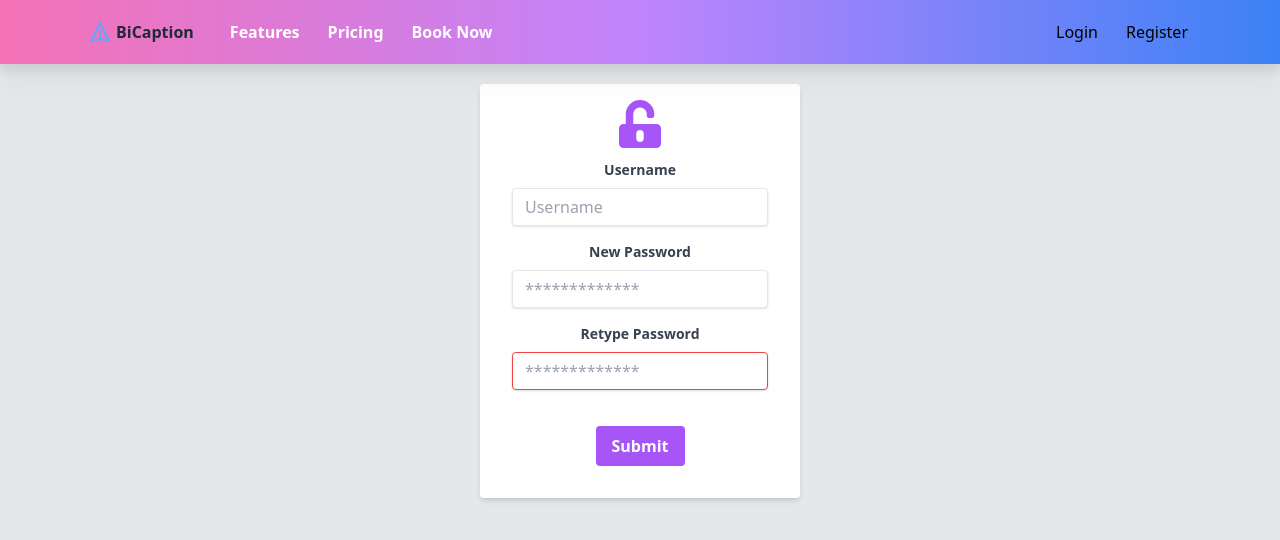
After one commit to akrhythm20/biCaption, a Django app: page /forgotpassword in a window 1280 px wide. The commit adds this page. Shown: the top 540 px of the page. Run offline with Django 4.2, Linux system fonts and the light colour scheme; parts of the project's set-up code (start-up, migrations or seed data) failed here and were passed over; some libraries are stand-ins or nearby versions.

Commit message:
Handling Forgot password

```diff
--- a/PhotoHub/Hub/urls.py
+++ b/PhotoHub/Hub/urls.py
@@ -10,6 +10,7 @@ urlpatterns = [
     path('role', views.role, name='role'),
     path('profile<str:af>', views.profile, name='profile'),
     path('logout', views.logoutUser, name='logout'),
+    path('forgotpassword', views.forgotpassword, name='forgotpassword'),
     path('editProfile', views.editProfile, name='editProfile'),
     path('category', views.category, name="category"),
     path('allfromCat/<str:cat>', views.allfromCat, name="allfromCat"),
--- a/PhotoHub/Hub/views.py
+++ b/PhotoHub/Hub/views.py
@@ -152,6 +152,16 @@ def profile(request, af):
              }
         return render(request, 'profile.html', context)
 
+def forgotpassword(request):
+   if request.method == 'POST':
+      uname = request.POST.get('uname')
+      pass1 = request.POST.get('password1')
+      pass2 = request.POST.get('password2')
+
+      #Validation logic
+      return HttpResponse('Password updated successfully!')
+
+   return render(request, 'forgotpassword.html')
 
 def fetch_incoming_appointments(appointments):
     incoming_appointments = []
--- a/PhotoHub/templates/account/login.html
+++ b/PhotoHub/templates/account/login.html
@@ -86,7 +86,7 @@
                                     Password
                                 </div>
                                 <div>
-                                    <a href="{% url 'account_reset_password' %}" class="text-xs font-display font-semibold text-indigo-600 hover:text-indigo-800
+                                    <a href="/forgotpassword" class="text-xs font-display font-semibold text-indigo-600 hover:text-indigo-800
                                         cursor-pointer">
                                         Forgot Password?
                                     </a>
--- /dev/null
+++ b/PhotoHub/templates/forgotpassword.html
@@ -0,0 +1,158 @@
+<!DOCTYPE html>
+<html lang="en">
+
+<head>
+    <meta charset="UTF-8">
+    <meta http-equiv="X-UA-Compatible" content="IE=edge">
+    <meta name="viewport" content="width=device-width, initial-scale=1.0">
+    <title>Forgot Password</title>
+    <script src="https://cdn.tailwindcss.com"></script>
+    <link rel="stylesheet" href="https://use.fontawesome.com/releases/v5.15.4/css/all.css" integrity="sha384-DyZ88mC6Up2uqS4h/KRgHuoeGwBcD4Ng9SiP4dIRy0EXTlnuz47vAwmeGwVChigm" crossorigin="anonymous">
+</head>
+
+<body class="bg-gray-200">
+    <nav class="bg-gradient-to-r from-pink-400 via-purple-400 to-blue-500 hover:drop-shadow-xl">
+        <div class="max-w-6xl mx-auto px-4">
+            <div class="flex justify-between">
+
+                <div class="flex space-x-4">
+                    <!-- logo -->
+                    <div>
+                        <a href="#" class="flex items-center py-5 px-2 text-gray-700 hover:text-gray-900">
+                            <svg class="h-6 w-6 mr-1 text-blue-400" xmlns="http://www.w3.org/2000/svg" fill="none"
+                                viewBox="0 0 24 24" stroke="currentColor">
+                                <path stroke-linecap="round" stroke-linejoin="round" stroke-width="2"
+                                    d="M12 19l9 2-9-18-9 18 9-2zm0 0v-8" />
+                            </svg>
+                            <span class="font-extrabold text-gray-800">BiCaption</span>
+                        </a>
+                    </div>
+
+                    <!-- primary nav -->
+                    <div class="hidden md:flex items-center space-x-1">
+
+                        <a href="#"
+                            class="py-5 px-3 text-white tracking-normal hover:tracking-wide hover:drop-shadow-lg"><strong>Features</strong></a>
+                        <a href="#"
+                            class="py-5 px-3 text-white tracking-normal hover:tracking-wide hover:drop-shadow-lg"><strong>Pricing</strong></a>
+                        {% if request.user.is_authenticated%}
+                        {% if role == 'Photographer' %}
+                        <a href="/blog/{{id}}"
+                            class="py-5 px-3 text-white tracking-normal hover:tracking-wide hover:drop-shadow-lg"><strong>Blog</strong></a>
+                        {% endif %}
+                        {% if role == 'Customer'%}
+                        <a href="/category"
+                            class="py-5 px-3 text-white tracking-normal hover:tracking-wide hover:drop-shadow-lg"><strong>Book
+                                Now</strong></a>
+                        {% endif %}
+
+                        {% else %}
+                        <a href="/accounts/login"
+                            class="py-5 px-3 text-white tracking-normal hover:tracking-wide hover:drop-shadow-lg"><strong>Book
+                                Now</strong></a>
+                        {% endif %}
+                    </div>
+                </div>
+
+                <!-- secondary nav -->
+                <div class="hidden md:flex  items-center space-x-1">
+                    {% if request.user.is_authenticated %}
+                    <nav :class="{'flex': open, 'hidden': !open}"
+                        class="flex-col flex-grow pb-4 md:pb-0 hidden md:flex md:justify-end md:flex-row">
+                        <div @click.away="open = false" class="relative" x-data="{ open: false }">
+                            <button @click="open = !open"
+                                class="flex flex-row items-center space-x-2 w-full px-3 py-2 mt-2 text-sm font-semibold text-left bg-transparent  md:w-auto md:inline md:mt-0 md:ml-4 focus:outline-none">
+                                <span style="color: rgb(6, 90, 90); font-size: medium;"><span
+                                        style="font-family:-apple-system, BlinkMacSystemFont, 'Segoe UI', Roboto, Oxygen, Ubuntu, Cantarell, 'Open Sans', 'Helvetica Neue', sans-serif; color: rgb(9, 171, 192);">Hi</span>
+                                    {{request.user}}</span>
+                                <img class="inline ml-3 h-6 w-6 rounded-full absolute border border-blue-500 border-3
+                      " style="z-index: 1000;" src="/media/{{image}}" />
+                                <svg fill="currentColor" viewBox="0 0 20 20"
+                                    :class="{'rotate-180': open, 'rotate-0': !open}"
+                                    class="inline w-16 h-4 transition-transform duration-200 transform">
+                                    <path fill-rule="evenodd"
+                                        d="M5.293 7.293a1 1 0 011.414 0L10 10.586l3.293-3.293a1 1 0 111.414 1.414l-4 4a1 1 0 01-1.414 0l-4-4a1 1 0 010-1.414z"
+                                        clip-rule="evenodd"></path>
+                                </svg>
+                            </button>
+                            <div x-show="open" x-transition:enter="transition ease-out duration-100"
+                                x-transition:enter-start="transform opacity-0 scale-95"
+                                x-transition:enter-end="transform opacity-100 scale-100"
+                                x-transition:leave="transition ease-in duration-75"
+                                x-transition:leave-start="transform opacity-100 scale-100"
+                                x-transition:leave-end="transform opacity-0 scale-95"
+                                class=" right-0 w-full mt-2 origin-top-right rounded-md shadow-lg md:w-48">
+                                <div
+                                    class="absolute py-2 px-8 ml-10 bg-white text-blue-800 text-sm rounded-sm border border-main-color shadow-sm">
+                                    <a class="block px-4 py-2 mt-2 text-sm bg-white md:mt-0 focus:text-gray-900 hover:bg-indigo-100 focus:bg-gray-200 focus:outline-none focus:shadow-outline"
+                                        href="/profile0"
+                                        style="color: rgb(51, 51, 51); border-bottom: 0.8px solid rgb(156, 156, 156);">Profile</a>
+                                    <a class="block px-4 py-2 mt-2 text-sm bg-white md:mt-0 focus:text-gray-900 hover:bg-indigo-100 focus:bg-gray-200 focus:outline-none focus:shadow-outline"
+                                        href="/logout">Logout</a>
+                                </div>
+                            </div>
+                    </nav>
+                    {% else %}
+                    <a href="/accounts/login"
+                        class="py-5 px-3 tracking-normal hover:tracking-wide hover:drop-shadow-lg">Login</a>
+                    <a href="/accounts/signup"
+                        class="py-5 px-3 tracking-normal hover:tracking-wide hover:drop-shadow-lg">Register</a>
+                    {% endif %}
+                </div>
+
+                <!-- mobile button goes here -->
+                <div class="md:hidden flex items-center">
+                    <button class="mobile-menu-button">
+                        <svg class="w-6 h-6" xmlns="http://www.w3.org/2000/svg" fill="none" viewBox="0 0 24 24"
+                            stroke="currentColor">
+                            <path stroke-linecap="round" stroke-linejoin="round" stroke-width="2"
+                                d="M4 6h16M4 12h16M4 18h16" />
+                        </svg>
+                    </button>
+                </div>
+
+            </div>
+        </div>
+
+        <!-- mobile menu -->
+        <div class="mobile-menu hidden md:hidden">
+            <a href="#" class="block py-2 px-4 text-white text-sm hover:bg-gray-200"><strong> Features</strong></a>
+            <a href="#" class="block py-2 px-4 text-white text-sm hover:bg-gray-200"><strong>Pricing</strong></a>
+        </div>
+
+    </nav>
+
+
+    <center>
+        <div class="w-full max-w-xs mt-5">
+            <form method="post" action="/forgotpassword" class="bg-white shadow-md rounded px-8 pt-4 pb-8 mb-4">{% csrf_token %}
+               <i class="fas fa-unlock-alt text-5xl text-purple-500 hover:text-purple-400 mb-3"></i>
+               <div class="mb-4">
+                <label class="block text-gray-700 text-sm font-bold mb-2" for="username">
+                    Username
+                </label>
+                <input class="shadow appearance-none border rounded w-full py-2 px-3 text-gray-700 leading-tight focus:outline-none focus:shadow-outline" id="username" type="text" name="uname"  placeholder="Username">
+              </div>
+              <div class="mb-4">
+                <label class="block text-gray-700 text-sm font-bold mb-2" for="newpassword">
+                  New Password
+                </label>
+                <input class="shadow appearance-none border rounded w-full py-2 px-3 text-gray-700 leading-tight focus:outline-none focus:shadow-outline" type="password" name="password1" placeholder="*************" required>
+              </div>
+              <div class="mb-6">
+                <label class="block text-gray-700 text-sm font-bold mb-2" for="password">
+                  Retype Password
+                </label>
+                <input class="shadow appearance-none border border-red-500 rounded w-full py-2 px-3 text-gray-700 mb-3 leading-tight focus:outline-none focus:shadow-outline" type="password" name="password2" placeholder="*************" required>
+              </div>
+              <div class="items-center justify-between">
+                <button class="bg-purple-500 hover:bg-purple-400 text-white font-bold py-2 px-4 rounded focus:outline-none focus:shadow-outline" type="submit">
+                  Submit
+                </button>
+              </div>
+            </form>
+          </div>
+    </center>
+</body>
+
+</html>
```
Also changed, not shown: PhotoHub/templates/landing.html (+0 -9 lines), PhotoHub/db.sqlite3.
